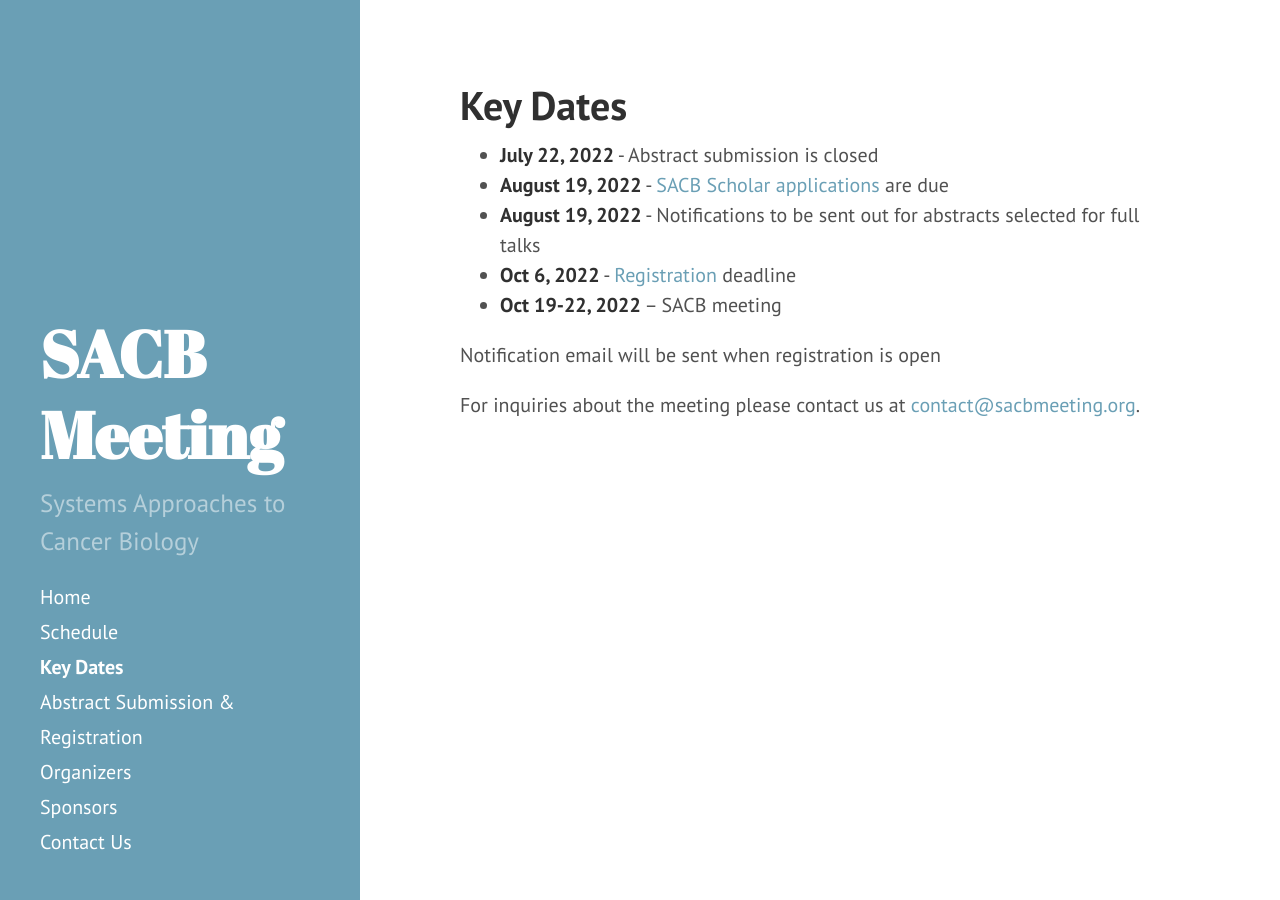
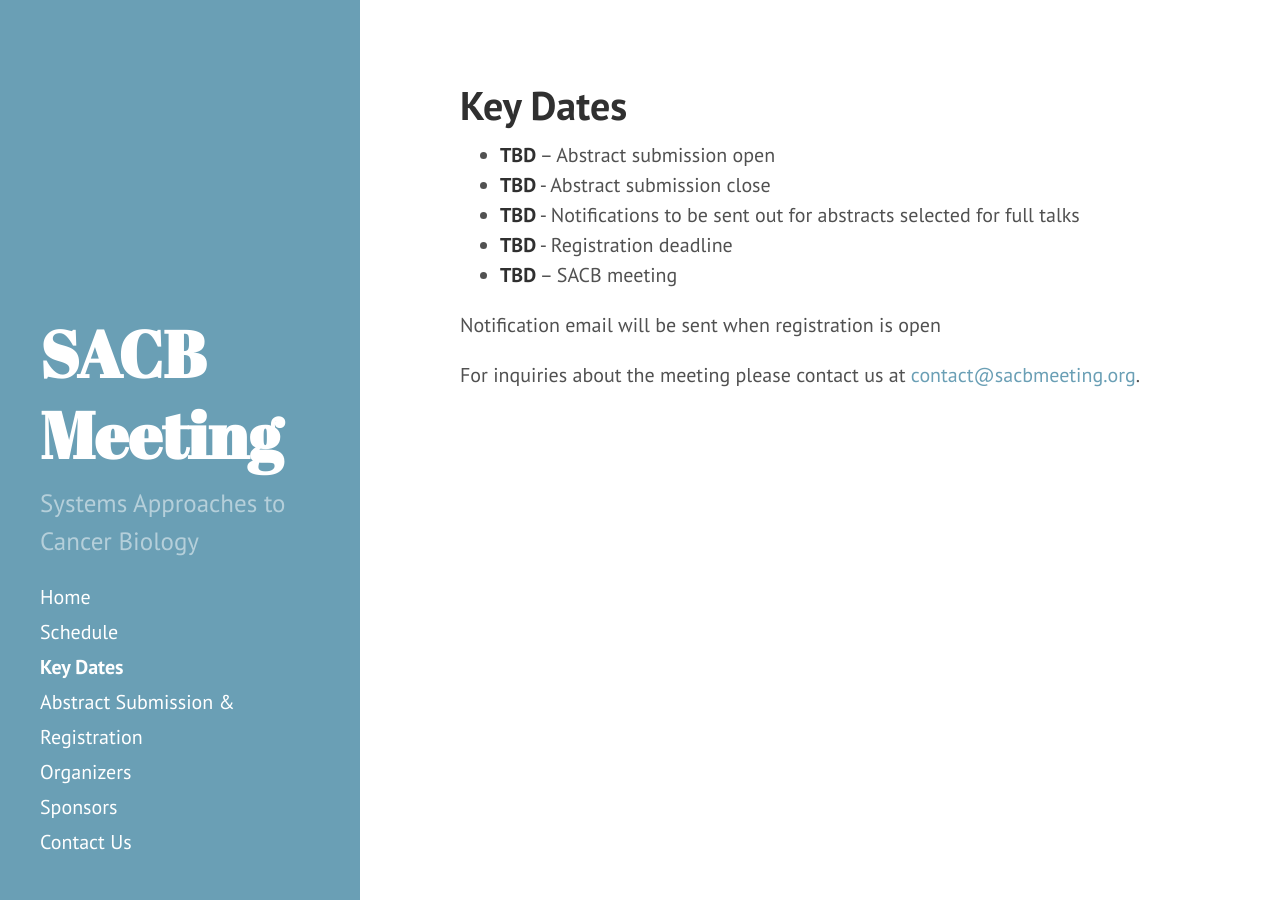
Before and after one commit to AECCSB/sacb-meeting, a Jekyll site: the page built from keydates.md, in a window 1280 px wide. Built offline with Jekyll 4.4.1, drawn with Linux system fonts in a browser that asks for light colours.

Commit message:
Update keydates.md (#24)
updated for 2025

```diff
--- a/keydates.md
+++ b/keydates.md
@@ -3,11 +3,11 @@ title: Key Dates
 layout: page
 ---
 
-- **July 22, 2022** - Abstract submission is closed
-- **August 19, 2022** - [SACB Scholar applications](http://tinyurl.com/y7afr93e) are due
-- **August 19, 2022** - Notifications to be sent out for abstracts selected for full talks
-- **Oct 6, 2022** - [Registration](https://mbl.ungerboeck.com/prod/emc00/register.aspx?OrgCode=10&EvtID=17894&AppCode=REG&CC=122060203651) deadline
-- **Oct 19-22, 2022** – SACB meeting
+- **TBD** – Abstract submission open
+- **TBD** - Abstract submission close
+- **TBD** - Notifications to be sent out for abstracts selected for full talks
+- **TBD** - Registration deadline
+- **TBD** – SACB meeting
 
 Notification email will be sent when registration is open
 
```
